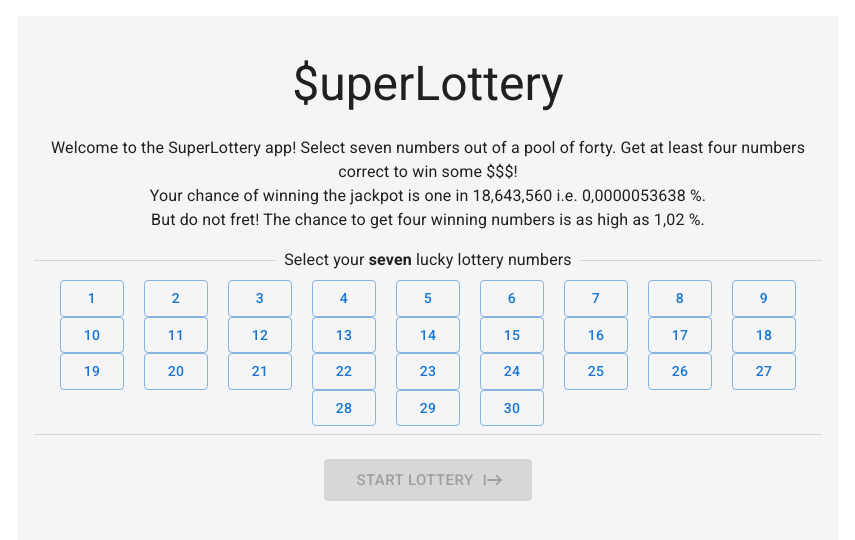
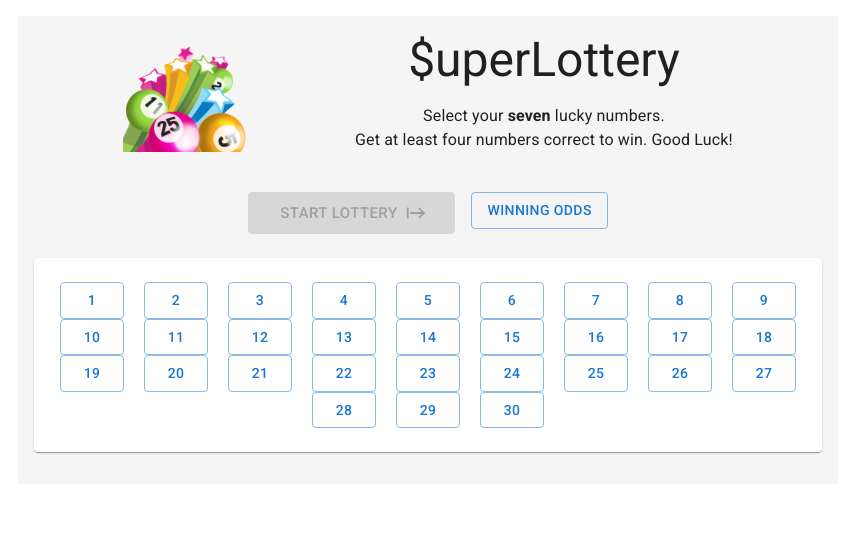
Before and after one commit to Helastinen/Lotto-react, a React (Create React App) app: page / in a window 1280 px wide. Shown: the top 540 px of the page, without its empty margins (212-1067 px from the left). Built offline with nearby package versions, Linux system fonts and the light colour scheme.

Commit message:
refactored grid logic

```diff
--- a/src/App.js
+++ b/src/App.js
@@ -1,12 +1,10 @@
 import{ useState } from  "react";
-import {
-	Box,	CssBaseline,
-	Container, Divider, Typography
-} from "@mui/material";
+import { Box,	CssBaseline, Grid, Container } from "@mui/material";
 
 import IntroText from "./components/IntroText";
+import StartLottery from "./components/StartLottery";
+import ButtonPopOver from "./components/ButtonPopover";
 import NumberGrid from "./components/NumberGrid";
-import StartLottery from "./components/StartLottery";
 import DrawnNumbers from "./components/DrawnNumbers";
 import WinningNumbers from "./components/WinningNumbers";
 
@@ -55,10 +53,22 @@ function App () {
 
 			<Container maxWidth="md" align="center">
 				<Box sx={{ bgcolor: "#f5f5f5", m:2, p:2 }}>
-					<Typography variant="h3" m={3}>$uperLottery</Typography>
 					<IntroText />
 
-					<Divider>Select your <b>seven</b> lucky lottery numbers</Divider>
+					<Box sx={{ m: 3 }}>
+						<Grid container spacing={2} justifyContent="center" >
+							<Grid item sx={8}>
+								<StartLottery
+									handleStartLottery={handleStartLottery}
+									usersNumbers={usersNumbers}
+								/>
+							</Grid>
+							<Grid item sx={4}>
+								<ButtonPopOver />
+							</Grid>
+						</Grid>
+					</Box>
+
 					<Box component="block">
 						<NumberGrid
 							handleSelectNumber={handleSelectNumber}
@@ -66,20 +76,21 @@ function App () {
 							usersNumbers={usersNumbers}
 						/>
 					</Box>
-					<Divider />
 
-					<Box sx={{ m: 3 }}>
-						<StartLottery handleStartLottery={handleStartLottery} usersNumbers={usersNumbers} />
-					</Box>
+					<Grid container spacing={2}>
+						<Grid item sx={6}>
+							<Box sx={{ m: 2 }}>
+								<DrawnNumbers drawnNumbers={drawnNumbers} />
+							</Box>
+						</Grid>
+						<Grid item sx={6}>
+							<Box sx={{ m: 2 }}>
+								<WinningNumbers drawnNumbers={drawnNumbers} usersNumbers={usersNumbers}/>
+							</Box>
+						</Grid>
+					</Grid>
+				</Box>
 
-					<Box sx={{ m: 3 }}>
-						<DrawnNumbers drawnNumbers={drawnNumbers} />
-					</Box>
-
-					<Box sx={{ m: 3 }}>
-						<WinningNumbers drawnNumbers={drawnNumbers} usersNumbers={usersNumbers}/>
-					</Box>
-				</Box>
 			</Container>
 		</>
 	);
--- /dev/null
+++ b/src/components/ButtonPopover.js
@@ -0,0 +1,49 @@
+import { useState } from "react";
+import { Button, Popover, Typography } from "@mui/material";
+
+const ButtonPopOver = () => {
+	const [anchorEl, setAnchorEl] = useState(null);
+
+	const handleClick = (event) => {
+		setAnchorEl(event.currentTarget);
+	};
+
+	const handleClose = () => {
+		setAnchorEl(null);
+	};
+
+	const open = Boolean(anchorEl);
+	const id = open ? "simple-popover" : undefined;
+
+	return (
+		<>
+			<Button aria-describedby={id} variant="outlined" onClick={handleClick}>
+        Winning odds
+			</Button>
+			<Popover
+				id={id}
+				open={open}
+				anchorEl={anchorEl}
+				onClose={handleClose}
+				anchorOrigin={{
+					vertical: "bottom",
+					horizontal: "left",
+				}}
+			>
+				<Typography sx={{ p: 2 }}>
+					Winning numbers # - chance to win:<br/>
+					0 - 35 %<br/>
+					1 - 23 %<br/>
+					2 - 12 %<br/>
+					3 - 3 %<br/>
+					4 - 0.25 %<br/>
+					5 - 1 in 1,003<br/>
+					6 - 1 in 67,523<br/>
+					7 - 1 in 2,035,800
+				</Typography>
+			</Popover>
+		</>
+	);
+};
+
+export default ButtonPopOver;
--- a/src/components/DrawnNumbers.js
+++ b/src/components/DrawnNumbers.js
@@ -1,8 +1,6 @@
-import { Button, Card, CardMedia, Grid, Typography } from "@mui/material";
+import { Button, Card, Typography } from "@mui/material";
 import { ThemeProvider } from "@mui/material/styles";
 import { drawnNumberTheme } from "../themes.js";
-import lotteryballs from "../static/lotteryballs.png";
-
 
 const DrawnNumber = ({ number }) => {
 	return (
@@ -17,20 +15,8 @@ const DrawnNumbers = ({ drawnNumbers }) => {
 	if ( !drawnNumbers || drawnNumbers.length === 0 ) return null;
 
 	return (
-		<div>
+		<>
 			<Card sx={{ padding: 2 }} >
-				<Grid container spacing={2}>
-					<Grid item xs={4}>
-						<CardMedia
-							square
-							component="img"
-							height="120"
-							width="120"
-							image={lotteryballs}
-							alt="lottery balls"
-						/>
-					</Grid>
-					<Grid item xs={8}>
 				<Typography variant="h5" m={1}>
 					Drawn numbers
 				</Typography>
@@ -40,10 +26,8 @@ const DrawnNumbers = ({ drawnNumbers }) => {
 						<DrawnNumber key={number} number={number} />
 					)
 				}
-					</Grid>
-				</Grid>
 			</Card>
-		</div>
+		</>
 	);
 };
 
--- a/src/components/IntroText.js
+++ b/src/components/IntroText.js
@@ -1,12 +1,23 @@
-import Typography from "@mui/material/Typography";
+import { Grid, Typography } from "@mui/material";
+import winningballs from "../static/winningballs.png";
 
 const IntroText = () => {
 	return (
-		<Typography variant="body1" mb={2}>
-			Welcome to the SuperLottery app! Select seven numbers out of a pool of forty. Get at least four numbers correct to win some $$$! <br/>
-			Your chance of winning the jackpot is one in 18,643,560 i.e. 0,0000053638 %.<br/>
-			But do not fret! The chance to get four winning numbers is as high as 1,02 %.
-		</Typography>
+		<div>
+			<Grid container spacing={2} justifyContent="space-evenly">
+				<Grid item sx={4}>
+					<img src={winningballs} height="120" alt="winning lottery balls"></img>
+				</Grid>
+				<Grid item sx={8}>
+					<Typography variant="h3" mb={2}>$uperLottery</Typography>
+					<Typography variant="body1" mb={2}>
+						Select your <b>seven</b> lucky numbers. <br/>
+						Get at least four numbers correct to win.
+						Good Luck!
+					</Typography>
+				</Grid>
+			</Grid>
+		</div>
 	);
 };
 
--- a/src/components/NumberGrid.js
+++ b/src/components/NumberGrid.js
@@ -1,4 +1,4 @@
-import { Badge, Button, List, ListItem } from "@mui/material";
+import { Badge, Button, Card, List, ListItem } from "@mui/material";
 
 import { numberPool, usersWinningNumbers } from "../utils";
 import config from "../configData.json";
@@ -42,6 +42,7 @@ const NumberGrid = ({ drawnNumbers, usersNumbers, handleSelectNumber }) => {
 
 	return (
 		<div>
+			<Card sx={{ padding: 2 }} >
 				<List>
 					{lottoNumbers.map(number =>
 						<LottoNumber
@@ -53,6 +54,7 @@ const NumberGrid = ({ drawnNumbers, usersNumbers, handleSelectNumber }) => {
 						/>
 					)}
 				</List>
+			</Card>
 		</div>
 	);
 };
--- a/src/components/WinningNumbers.js
+++ b/src/components/WinningNumbers.js
@@ -1,6 +1,5 @@
-import { Button, Card, CardMedia, Grid, Typography } from "@mui/material";
+import { Button, Card,  Typography } from "@mui/material";
 import { usersWinningNumbers } from "../utils";
-import winningballs from "../static/winningballs.png";
 
 const WinningNumber = ({ number }) => {
 	return (
@@ -16,10 +15,8 @@ const WinningNumbers = ({ drawnNumbers, usersNumbers }) => {
 	const winningNumbers = usersWinningNumbers(drawnNumbers, usersNumbers);
 
 	return (
-		<div>
+		<>
 			<Card sx={{ padding: 2 }}>
-				<Grid container spacing={2} justifyContent="space-evenly">
-					<Grid item sx={8}>
 				<Typography variant="h5" m={1}>
 					Your winning numbers
 				</Typography>
@@ -29,18 +26,8 @@ const WinningNumbers = ({ drawnNumbers, usersNumbers }) => {
 						<WinningNumber key={number} number={number} />
 					)
 				}
-					</Grid>
-					<Grid item sx={4}>
-						<CardMedia
-							square
-							component="img"
-							height="120"
-							image={winningballs}
-							alt="lottery balls"/>
-					</Grid>
-				</Grid>
 			</Card>
-		</div>
+		</>
 	);
 };
 
```
Also changed, not shown: src/static/winningballs.png, src/static/winningballs_white.png (added). Lines whose indentation alone changed are shown as unchanged.
